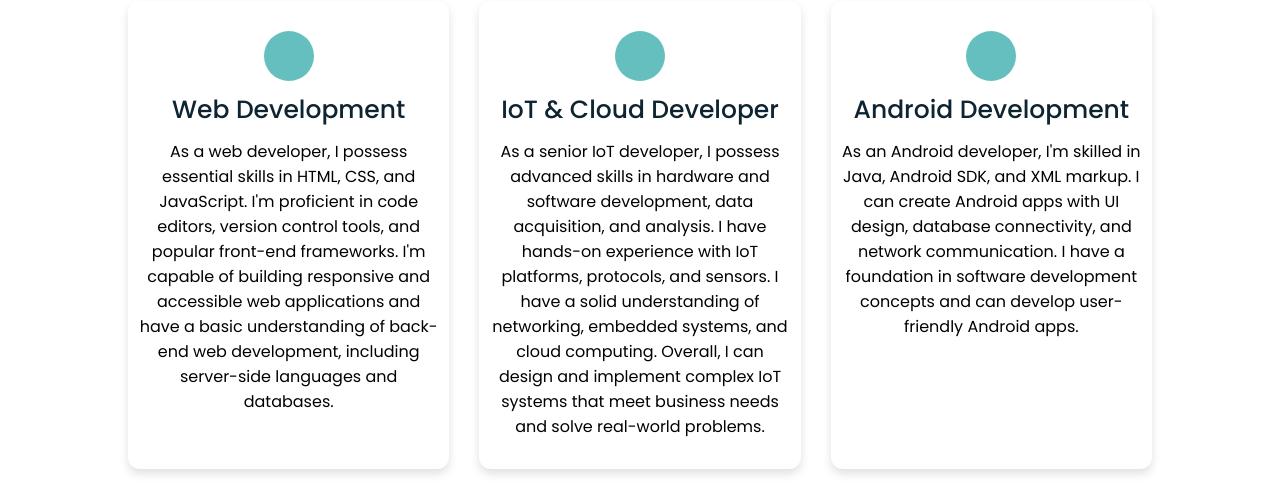
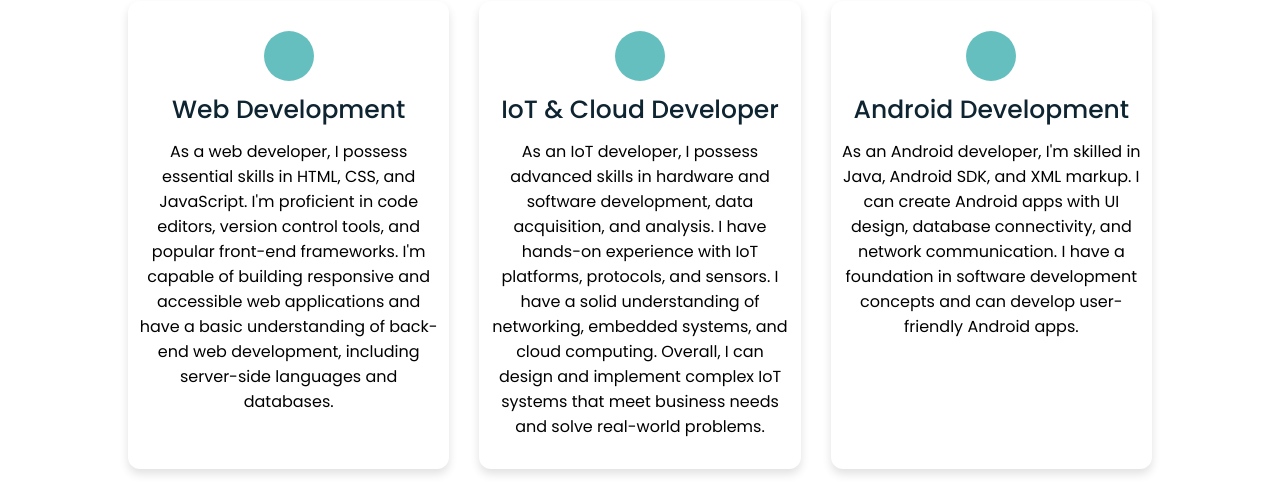
Before and after one commit to Arianw14/Arianw14.github.io, a plain HTML site: page index.html in a window 1280 px wide. Shown: the part 2320-2809 px from the top of the page. Drawn offline with Linux system fonts and the light colour scheme.

Commit message:
Update index.html

```diff
--- a/index.html
+++ b/index.html
@@ -121,7 +121,7 @@
             <i class="fas fa-paint-brush"></i>
           </div>
           <div class="topic">IoT & Cloud Developer</div>
-          <p> As a senior IoT developer, I possess advanced skills in hardware and software development, data acquisition, and analysis. I have hands-on experience with IoT platforms, protocols, and sensors. I have a solid understanding of networking, embedded systems, and cloud computing. Overall, I can design and implement complex IoT systems that meet business needs and solve real-world problems.</p>
+          <p> As an IoT developer, I possess advanced skills in hardware and software development, data acquisition, and analysis. I have hands-on experience with IoT platforms, protocols, and sensors. I have a solid understanding of networking, embedded systems, and cloud computing. Overall, I can design and implement complex IoT systems that meet business needs and solve real-world problems.</p>
         </div>
         <div class="box">
           <div class="icon">
```
